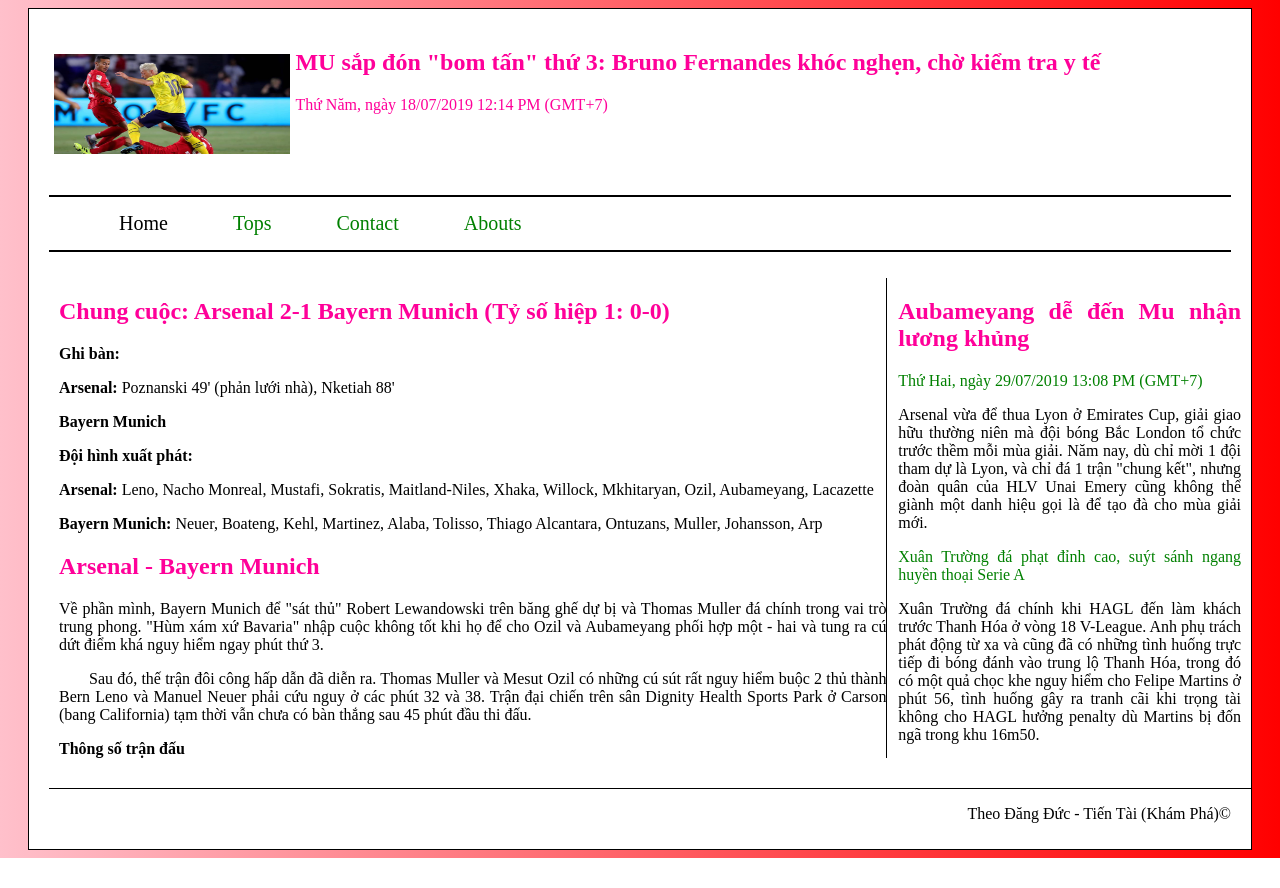
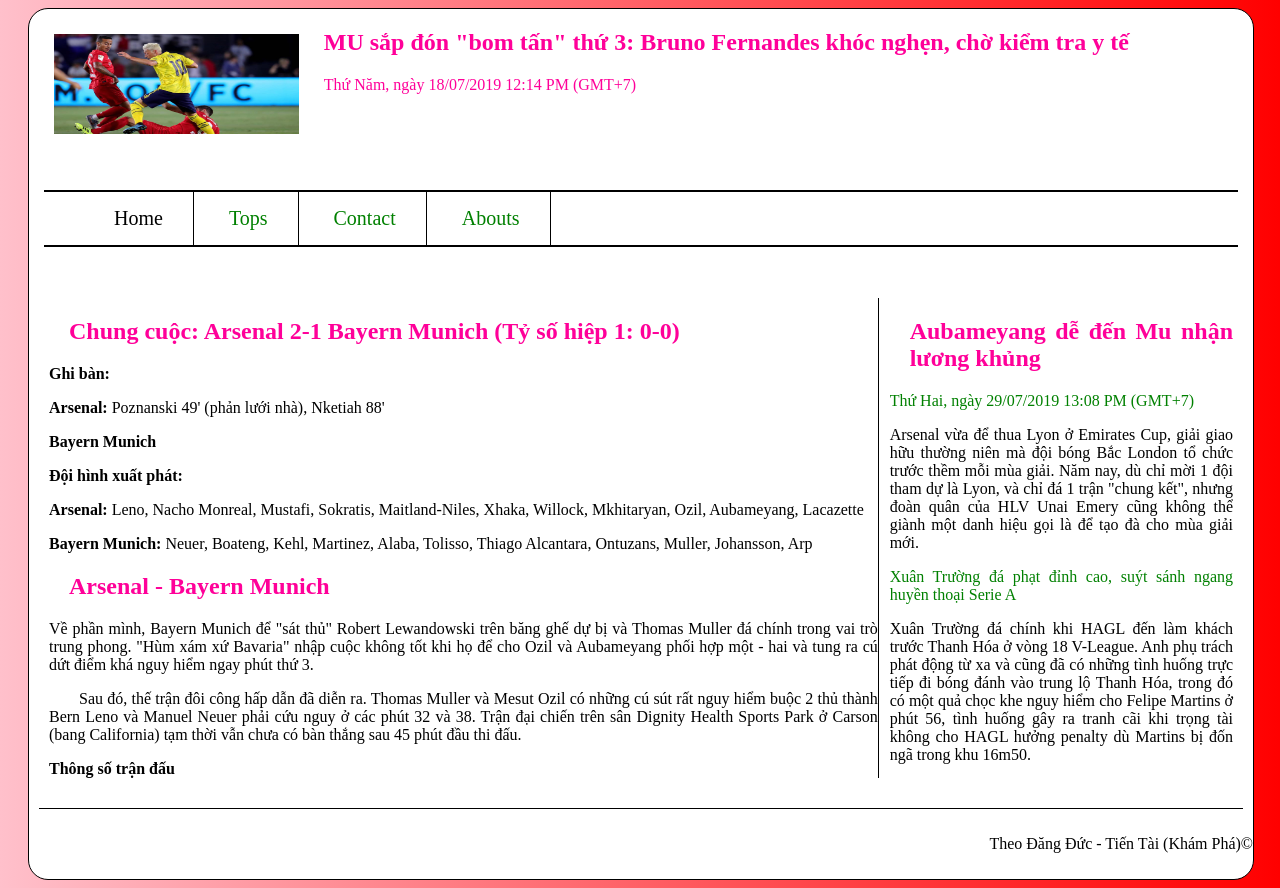
Before and after one commit to quocdatphp/19php03_html, a plain HTML site: page session8/btvn.html in a window 1280 px wide. Before the commit the page ends 858 px from the top, so only its background shows below. Drawn offline with Linux system fonts and the light colour scheme.

Commit message:
bai tap sua

```diff
--- a/session8/btvn.html
+++ b/session8/btvn.html
@@ -4,7 +4,7 @@
         <link rel="shortcut icon" href="img/icon.ico">
         <meta charset="utf-8">
         <link rel="stylesheet" type="text/css" href="cssbtvn.css">
-        <meta name="viewport" content="width=device-width, initial-scale=1.0, maximum-scale=1.0, user-scalable=yes">
+        <meta name="viewport" content="width=device-width, initial-scale=1.0">
         <title>demoweb</title>
         <meta name="description" content="tin tức bóng đá, thể thao, giải trí, bóng đá số, video bóng đá">
         <meta name="keywords" content="tin tức 24h, bóng đá 24h, tin tức trong ngày, bóng đá, tin nhanh, tổng hợp 24h.">
--- a/session8/cssbtvn.css
+++ b/session8/cssbtvn.css
@@ -2,25 +2,31 @@
 	background: linear-gradient(to right, pink, rgba(255,0,0,1));
 	padding-left: 20px;
 	padding-right: 20px;
-
 }
 .container {
+	height: 870px;
+	width: 100%;
+	border-radius: 20px;
 	background-color: white;
-	height: 800px;
-	padding: 20px;
 	border: 1px solid black;
 }
 .banner {
+	margin-left: 20px;
 	width: 100%;
 	height: 130px;
 }
+.menu {
+	padding: 15px;
+}
 h2 {
+	margin-left: 20px;
 	color: #FF0099;
 }
 span {
 	color: green;
 }
 img {
+	margin-right: 20px;
 	padding: 5px;
 	width: 20%;
 	height: 100px;
@@ -40,6 +46,7 @@
 	float: left;
 }
 li a {
+	border-right: 1px solid black;
 	font-size: 20px;
 	display: block;
 	text-decoration: none;
@@ -51,8 +58,8 @@
 	text-align: justify;
 }
 .content-main {
+	margin:10px;
 	height: 500px;
-	width: 100%;
 	padding: 10px;
 	border-bottom: 1px solid black;
 }
@@ -69,3 +76,9 @@
 .footer {
 	float: right;
 }
+@media screen and (max-width: 900px) {
+	.container{
+		width: 100%;
+	}
+
+}
```
